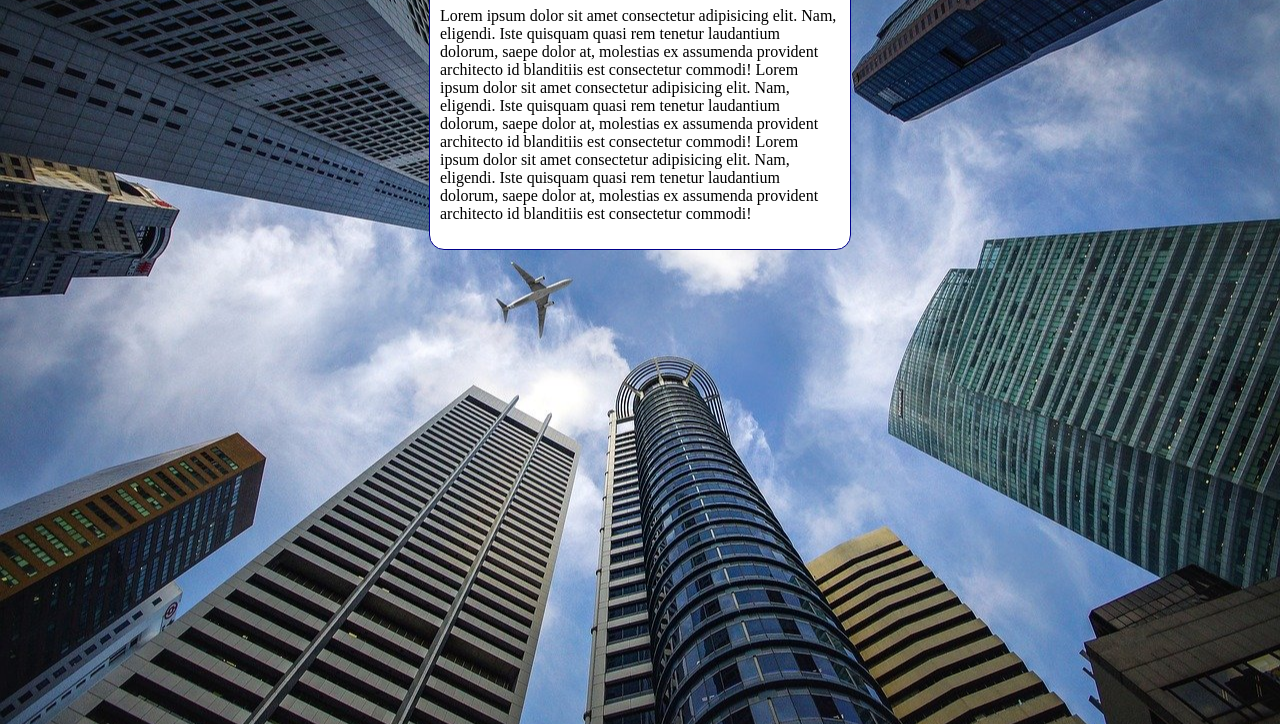
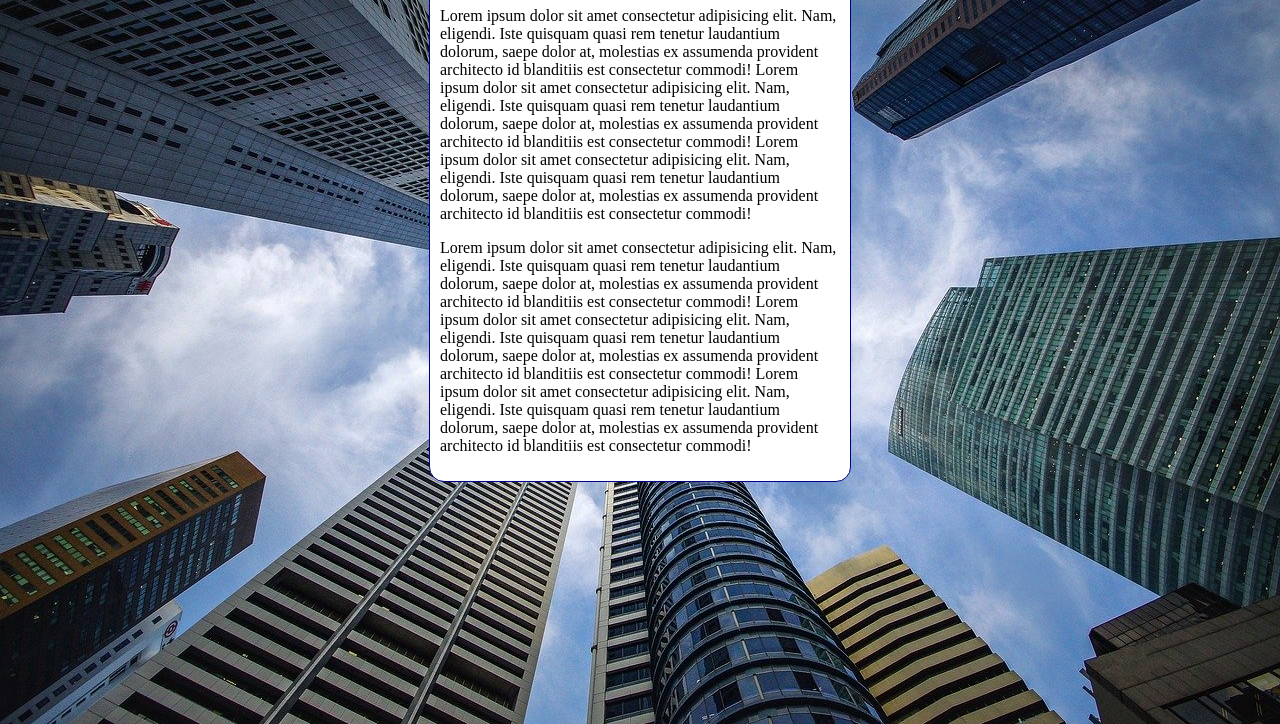
Before and after one commit to dma2856/html-css, a plain HTML site: page exercicios/ex022/fundo006.html in a window 1280 px wide. Shown: the part 92-816 px from the top of the page. Drawn offline with Linux system fonts and the light colour scheme.

Commit message:
nova att

```diff
--- a/exercicios/ex022/fundo006.html
+++ b/exercicios/ex022/fundo006.html
@@ -8,16 +8,13 @@
     <style>
         body {
             height: 100vh;
-            background-color: black;
-            background-image: url(imagens/wallpaper002.jpg);
-            background-position: center center;
-            background-repeat: no-repeat;
-            /*background-size: 100% 100%; imagenm distorce ao diminuir e aumentar*/
-            background-size: cover;/*ele adapta a img e corta se necessario*/
+            background: black url('imagens/wallpaper002.jpg') center center
+            no-repeat fixed;
+            background-size: cover;
         }
         main {
             background-color: white;
-            width: 400px;
+            max-width: 400px;
             padding: 10px;
             margin: auto;
             border: 1px solid darkblue;
@@ -34,6 +31,13 @@
         Nam, eligendi. Iste quisquam quasi rem tenetur laudantium dolorum, saepe dolor at, molestias ex assumenda provident architecto id blanditiis est consectetur commodi!
         Lorem ipsum dolor sit amet consectetur adipisicing elit. Nam, eligendi. Iste quisquam quasi rem tenetur laudantium dolorum, saepe dolor at, molestias ex assumenda provident architecto id blanditiis est consectetur commodi!
         </p>
+        <p>
+            Lorem ipsum dolor sit amet consectetur adipisicing elit.
+        Nam, eligendi. Iste quisquam quasi rem tenetur laudantium dolorum, saepe dolor at, molestias ex assumenda provident architecto id blanditiis est consectetur commodi!
+        Lorem ipsum dolor sit amet consectetur adipisicing elit.
+        Nam, eligendi. Iste quisquam quasi rem tenetur laudantium dolorum, saepe dolor at, molestias ex assumenda provident architecto id blanditiis est consectetur commodi!
+        Lorem ipsum dolor sit amet consectetur adipisicing elit. Nam, eligendi. Iste quisquam quasi rem tenetur laudantium dolorum, saepe dolor at, molestias ex assumenda provident architecto id blanditiis est consectetur commodi!
+        </p>
     </main>
 
 </body>
```
